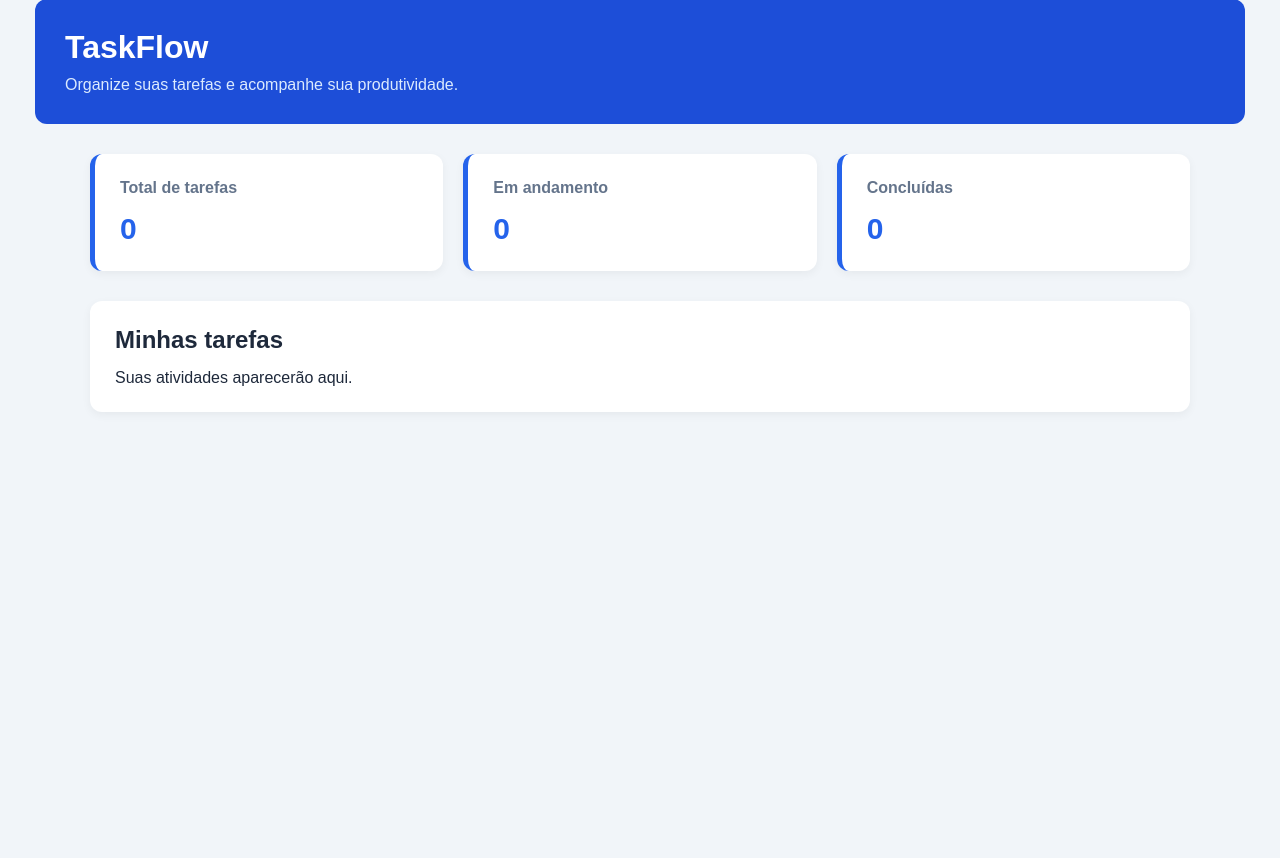
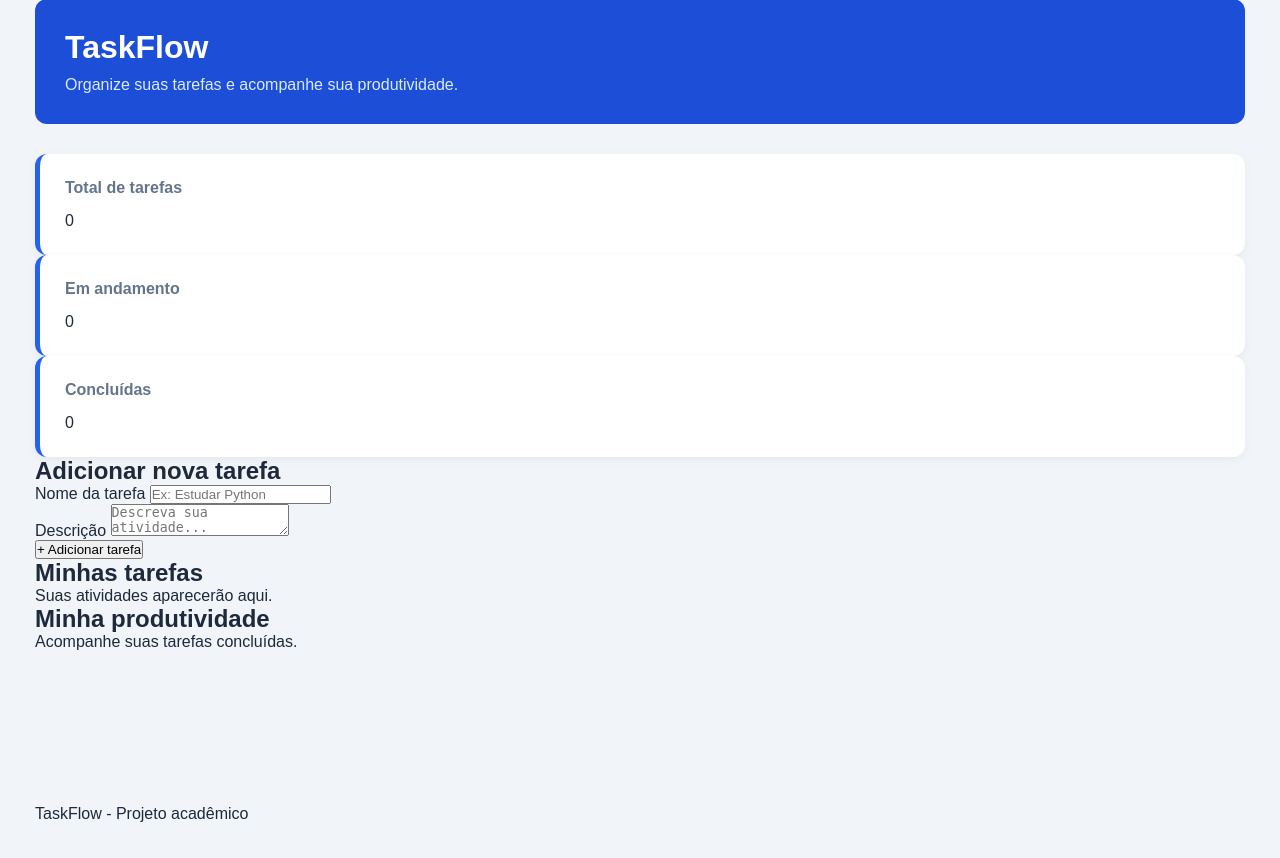
Before and after one commit to lucasikiuratw/TaskFlow, a Python web app: template templates/index.html in a window 1280 px wide. Shown: the part 36-894 px from the top of the page. Before the commit the page ends 448 px from the top, so only its background shows below. Run offline with Jinja, Linux system fonts and the light colour scheme; the template is opened without the code that fills it, so the values that code supplies are empty; a map, chart or similar area stays blank.

Commit message:
Cria interface HTML e CSS do TaskFlow

```diff
--- a/templates/index.html
+++ b/templates/index.html
@@ -1,52 +1,162 @@
+
 <!DOCTYPE html>
-<html lang="pt-br">
+<html lang="pt-BR">
 
 <head>
     <meta charset="UTF-8">
+
     <meta name="viewport" content="width=device-width, initial-scale=1.0">
 
     <title>TaskFlow | Gerenciador de Tarefas</title>
 
-    <link rel="stylesheet" href="{{ url_for('static', filename='style.css') }}">
+    <link rel="stylesheet"
+        href="{{ url_for('static', filename='style.css') }}">
 </head>
 
 <body>
 
-    <header>
-        <h1>TaskFlow</h1>
-        <p>Organize suas tarefas e acompanhe sua produtividade.</p>
-    </header>
+    <div class="container">
 
-    <main>
+        <!-- Cabeçalho -->
+        <header class="header">
 
-        <section class="resumo">
+            <div>
+                <h1>TaskFlow</h1>
+
+                <p>
+                    Organize suas tarefas e acompanhe sua produtividade.
+                </p>
+            </div>
+
+        </header>
+
+
+        <!-- Painel de estatísticas -->
+        <section class="dashboard">
 
             <div class="card">
+
                 <h3>Total de tarefas</h3>
-                <p>0</p>
+
+                <span id="totalTasks">0</span>
+
             </div>
 
+
             <div class="card">
+
                 <h3>Em andamento</h3>
-                <p>0</p>
+
+                <span id="progressTasks">0</span>
+
             </div>
 
+
             <div class="card">
+
                 <h3>Concluídas</h3>
-                <p>0</p>
+
+                <span id="completedTasks">0</span>
+
             </div>
 
         </section>
 
-        <section class="tarefas">
+
+        <!-- Cadastro de tarefas -->
+        <section class="task-form">
+
+            <h2>Adicionar nova tarefa</h2>
+
+            <form id="taskForm">
+
+                <div class="form-group">
+
+                    <label for="taskTitle">
+                        Nome da tarefa
+                    </label>
+
+                    <input
+                        type="text"
+                        id="taskTitle"
+                        placeholder="Ex: Estudar Python"
+                        required
+                    >
+
+                </div>
+
+
+                <div class="form-group">
+
+                    <label for="taskDescription">
+                        Descrição
+                    </label>
+
+                    <textarea
+                        id="taskDescription"
+                        placeholder="Descreva sua atividade..."
+                    ></textarea>
+
+                </div>
+
+
+                <button type="submit" class="btn-add">
+                    + Adicionar tarefa
+                </button>
+
+            </form>
+
+        </section>
+
+
+        <!-- Lista de tarefas -->
+        <section class="tasks-section">
 
             <h2>Minhas tarefas</h2>
 
-            <p>Suas atividades aparecerão aqui.</p>
+            <div id="taskList">
+
+                <p class="empty-message">
+                    Suas atividades aparecerão aqui.
+                </p>
+
+            </div>
 
         </section>
 
-    </main>
+
+        <!-- Gráfico de produtividade -->
+        <section class="chart-section">
+
+            <h2>Minha produtividade</h2>
+
+            <p>
+                Acompanhe suas tarefas concluídas.
+            </p>
+
+            <canvas id="taskChart"></canvas>
+
+        </section>
+
+
+        <!-- Rodapé -->
+        <footer>
+
+            <p>
+                TaskFlow - Projeto acadêmico
+            </p>
+
+        </footer>
+
+    </div>
+
+
+    <!-- Biblioteca para gráficos -->
+    <script src="https://cdn.jsdelivr.net/npm/chart.js"></script>
+
+    <!-- JavaScript do projeto -->
+    <script src="{{ url_for('static', filename='script.js') }}"></script>
 
 </body>
+
 </html>
```
